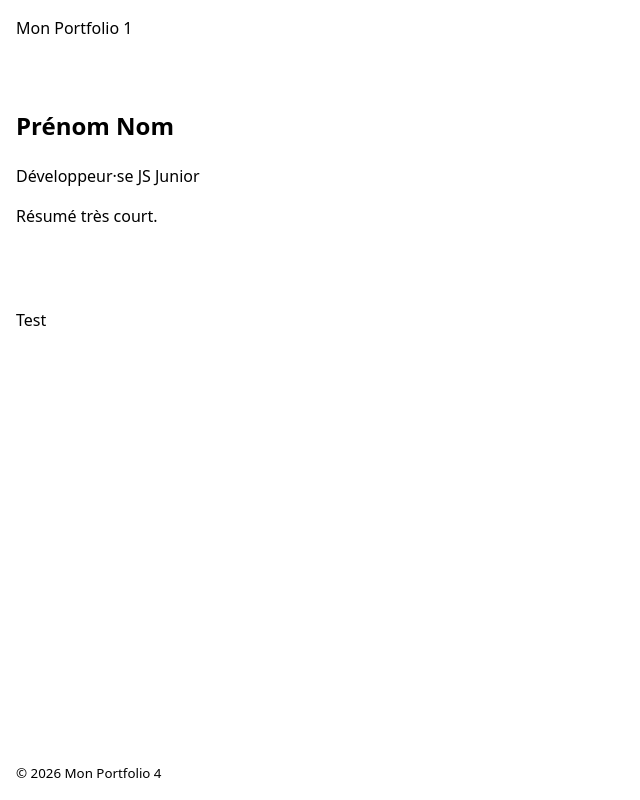
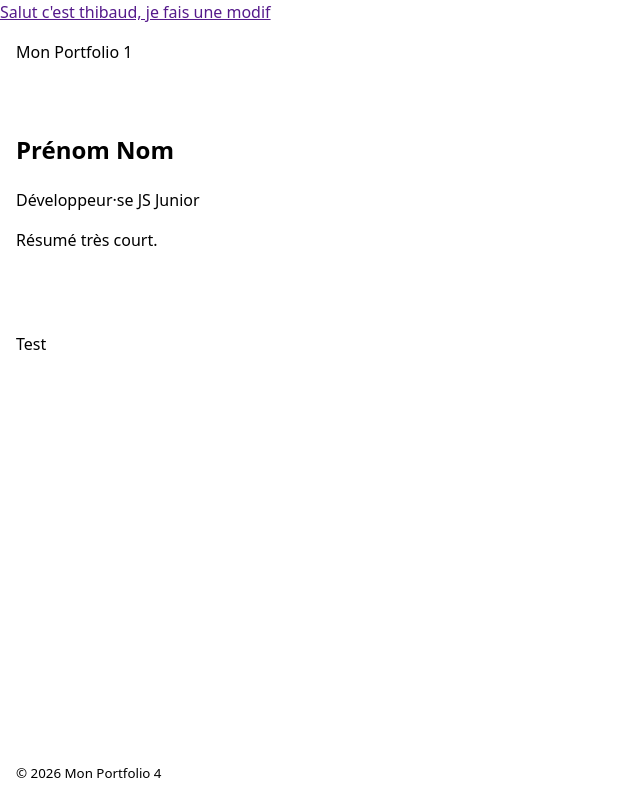
Before and after one commit to Destroyeur923/test_pipeline_dev_collaboratif, a website with bundled scripts: page index.html in a window 1280 px wide. Shown: the whole page, without its empty margins (0-640 px from the left). Built offline with nearby package versions, Linux system fonts and the light colour scheme.

Commit message:
first test pipeline

```diff
--- a/index.html
+++ b/index.html
@@ -7,6 +7,7 @@
     <link rel="stylesheet" href="./src/styles/main.css" />
   </head>
   <body>
+    <a href="">Salut c'est thibaud, je fais une modif</a>
     <header id="header"></header>
     <main>
       <section id="hero"></section>
```
